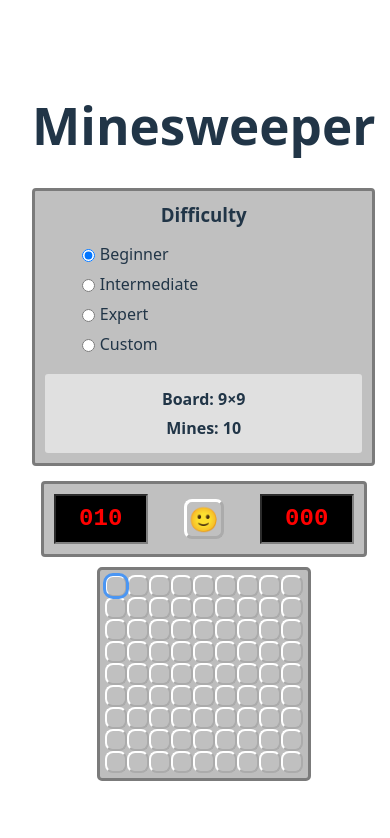
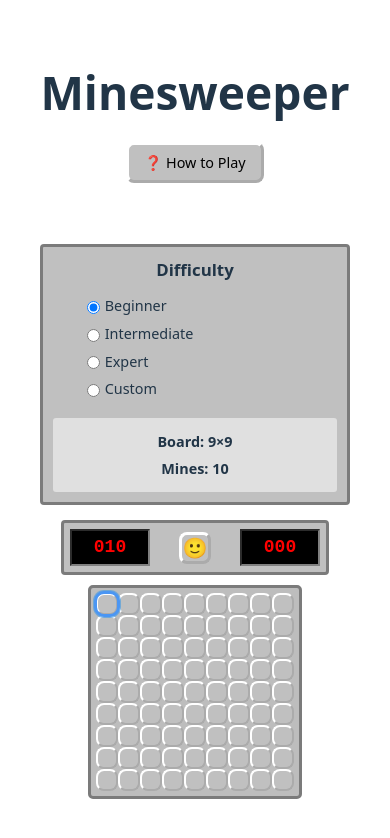
Before and after one commit to evanshlee/minesweeper, a React (Vite) app: page / in a window 390 px wide. Shown: the top 838 px of the page. Built offline with nearby package versions, Linux system fonts and the light colour scheme.

Commit message:
feat: enhance accessibility and responsiveness in App and ControlPanel components

```diff
--- a/src/App.css
+++ b/src/App.css
@@ -4,3 +4,77 @@
   padding: 2rem;
   text-align: center;
 }
+
+/* Screen reader only class */
+.sr-only {
+  position: absolute;
+  width: 1px;
+  height: 1px;
+  padding: 0;
+  margin: -1px;
+  overflow: hidden;
+  clip: rect(0, 0, 0, 0);
+  white-space: nowrap;
+  border-width: 0;
+}
+
+/* Enhanced keyboard focus style */
+:focus {
+  outline: 3px solid #4b96f3;
+  outline-offset: 2px;
+}
+
+/* Enhanced visual feedback for button focus */
+button:focus-visible {
+  box-shadow: 0 0 0 3px rgba(66, 153, 225, 0.6);
+}
+
+/* Game status announcement style */
+.status-announcer {
+  height: 1.5em;
+  margin: 10px 0;
+  font-weight: bold;
+}
+
+/* Visual effect for status announcement */
+.status-announcer:not(:empty) {
+  padding: 5px 10px;
+  background-color: #f0f0f0;
+  border-radius: 4px;
+  animation: fade-in 0.3s ease-in-out;
+}
+
+@keyframes fade-in {
+  from {
+    opacity: 0;
+  }
+  to {
+    opacity: 1;
+  }
+}
+
+/* Responsive design */
+@media (max-width: 768px) {
+  #root {
+    padding: 1rem;
+  }
+
+  h1 {
+    font-size: 2.5em;
+  }
+}
+
+@media (max-width: 480px) {
+  #root {
+    padding: 0.5rem;
+  }
+
+  h1 {
+    font-size: 2em;
+    margin: 0.5em 0;
+  }
+
+  .minesweeper-app {
+    font-size: 0.9em;
+  }
+}
--- a/src/App.tsx
+++ b/src/App.tsx
@@ -1,16 +1,21 @@
-import { useState } from "react";
+import { useEffect, useState } from "react";
 
 import { useGameState } from "./hooks/useGameState";
-import { Difficulty } from "./models/types";
+import { BoardConfig, Difficulty, GameStatus } from "./models/types";
 
 import ControlPanel from "./components/ControlPanel";
 import DifficultySelector from "./components/DifficultySelector";
 import GameBoard from "./components/GameBoard";
+import GameInstructions from "./components/GameInstructions";
 
 import "./App.css";
 
 function App() {
   const [difficulty, setDifficulty] = useState<Difficulty>("beginner");
+  const [customConfig, setCustomConfig] = useState<BoardConfig | undefined>(
+    undefined
+  );
+
   const {
     board,
     gameStatus,
@@ -19,15 +24,74 @@ function App() {
     handleCellClick,
     handleCellFlag,
     resetGame,
-  } = useGameState(difficulty);
+  } = useGameState(difficulty, customConfig);
+
+  const [prevGameStatus, setPrevGameStatus] = useState<GameStatus>("idle");
+  const [statusMessage, setStatusMessage] = useState("");
+
+  // Handle difficulty selection including custom config
+  const handleDifficultySelect = (
+    newDifficulty: Difficulty,
+    config?: BoardConfig
+  ) => {
+    setDifficulty(newDifficulty);
+    setCustomConfig(config);
+  };
+
+  // Handle Restart with keyboard shortcut
+  useEffect(() => {
+    const handleKeyDown = (e: KeyboardEvent) => {
+      if (e.key === "r" || e.key === "R") {
+        resetGame();
+      }
+    };
+
+    window.addEventListener("keydown", handleKeyDown);
+    return () => window.removeEventListener("keydown", handleKeyDown);
+  }, [resetGame]);
+
+  // Update status message when game status changes
+  useEffect(() => {
+    if (gameStatus !== prevGameStatus) {
+      switch (gameStatus) {
+        case "playing":
+          if (prevGameStatus === "idle") {
+            setStatusMessage("Game started. Good luck!");
+          }
+          break;
+        case "won":
+          setStatusMessage(
+            `Congratulations! You won in ${timeElapsed} seconds!`
+          );
+          break;
+        case "lost":
+          setStatusMessage("Game over! You hit a mine.");
+          break;
+        default:
+          setStatusMessage("");
+      }
+      setPrevGameStatus(gameStatus);
+    }
+  }, [gameStatus, prevGameStatus, timeElapsed]);
 
   return (
-    <div className="minesweeper-app">
-      <h1>Minesweeper</h1>
+    <div
+      className="minesweeper-app"
+      role="application"
+      aria-label="Minesweeper Game"
+    >
+      <h1 id="game-title">Minesweeper</h1>
+
+      <GameInstructions />
+
+      <div className="status-announcer" aria-live="polite">
+        {statusMessage}
+      </div>
 
       <DifficultySelector
         currentDifficulty={difficulty}
-        onSelectDifficulty={setDifficulty}
+        onSelectDifficulty={handleDifficultySelect}
+        aria-labelledby="game-title"
       />
 
       <ControlPanel
@@ -35,6 +99,7 @@ function App() {
         timeElapsed={timeElapsed}
         onReset={resetGame}
         gameStatus={gameStatus}
+        aria-live="polite"
       />
 
       <GameBoard
@@ -42,7 +107,14 @@ function App() {
         onCellClick={handleCellClick}
         onCellFlag={handleCellFlag}
         gameStatus={gameStatus}
+        aria-describedby="keyboard-instructions"
       />
+
+      <div id="keyboard-instructions" className="sr-only">
+        You can navigate the game board using the keyboard. Use arrow keys to
+        move between cells, press Enter or Space to reveal a cell, and press F
+        to place or remove a flag. Press R to restart the game.
+      </div>
     </div>
   );
 }
--- a/src/components/ControlPanel.css
+++ b/src/components/ControlPanel.css
@@ -45,3 +45,24 @@
 .reset-button:active {
   border-style: inset;
 }
+
+/* Responsive design for control panel */
+@media (max-width: 480px) {
+  .control-panel {
+    max-width: 250px;
+    padding: 6px;
+  }
+
+  .mine-counter,
+  .timer {
+    font-size: 18px;
+    min-width: 60px;
+    padding: 3px 8px;
+  }
+
+  .reset-button {
+    width: 32px;
+    height: 32px;
+    font-size: 20px;
+  }
+}
```
